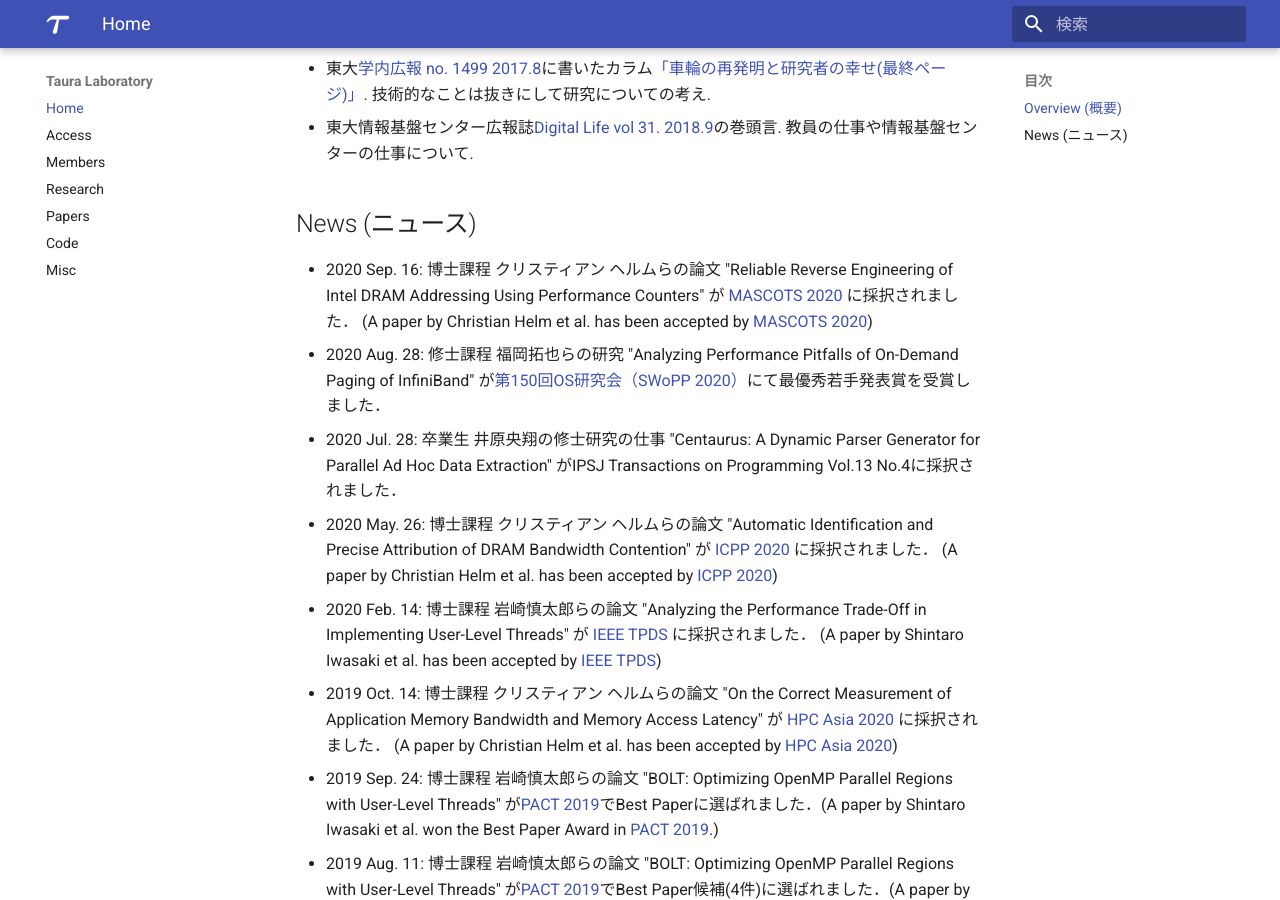
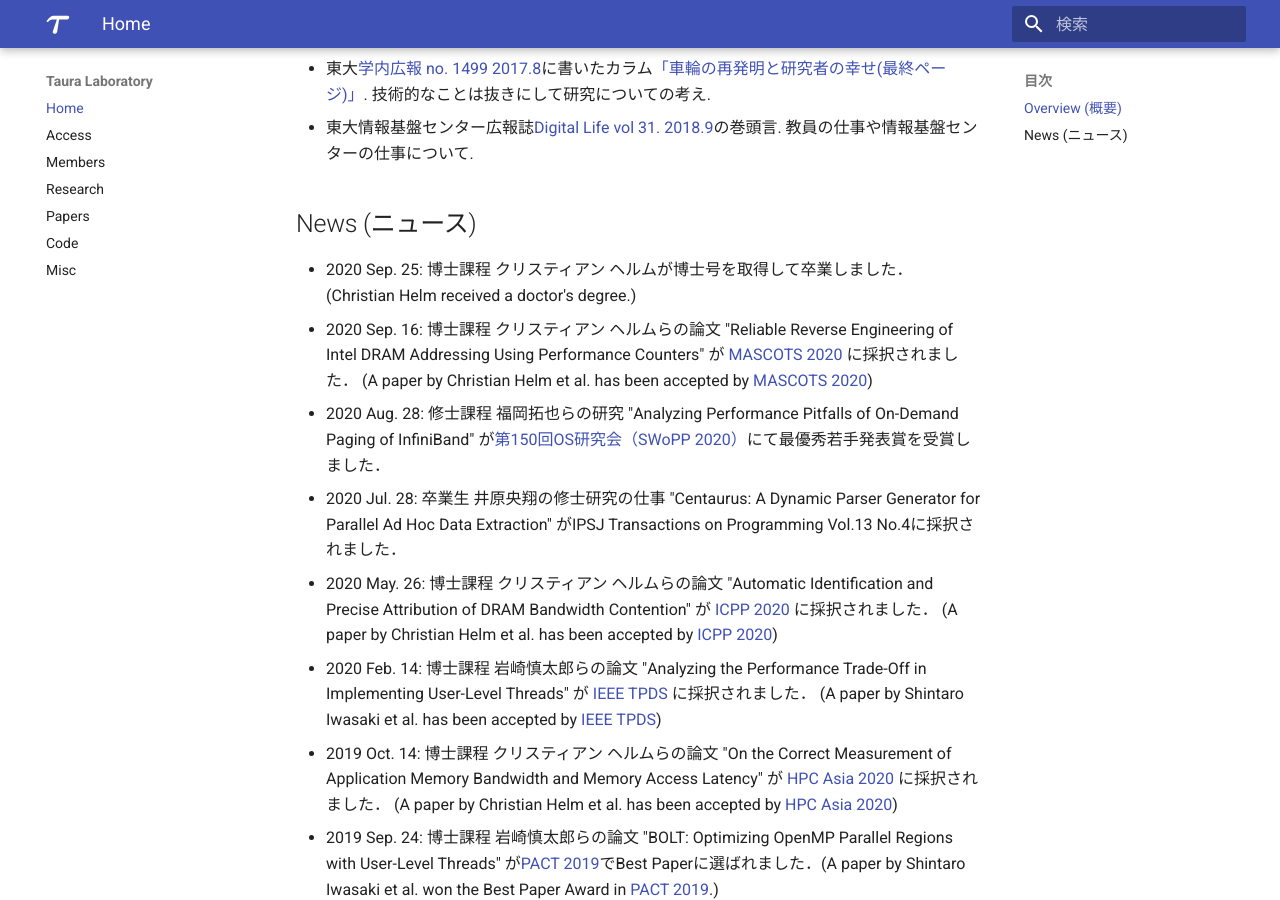
Before and after one commit to Yukayo/taura-lab, an MkDocs documentation site: the page built from docs/index.md, in a window 1280 px wide and 900 px high, scrolled down 688 px. Built offline with MkDocs 1.6.1 and Material for MkDocs 9.7.7, drawn with Linux system fonts in a browser that asks for light colours.

Commit message:
Update index.md

```diff
--- a/docs/index.md
+++ b/docs/index.md
@@ -32,6 +32,7 @@ computers much more accessible to domain scientists.
   * 東大情報基盤センター広報誌[Digital Life vol 31. 2018.9](https://www.itc.u-tokyo.ac.jp/DigitalLife/vol31/Digital%20Life%20Vol31.pdf)の巻頭言. 教員の仕事や情報基盤センターの仕事について.
 
 ## News (ニュース)
+  * 2020 Sep. 25: 博士課程 クリスティアン ヘルムが博士号を取得して卒業しました． (Christian Helm received a doctor's degree.)
   * 2020 Sep. 16: 博士課程 クリスティアン ヘルムらの論文 "Reliable Reverse Engineering of Intel DRAM Addressing Using Performance Counters" が [MASCOTS 2020](http://mascots.iitis.pl/) に採択されました． (A paper by Christian Helm et al. has been accepted by [MASCOTS 2020](http://mascots.iitis.pl/))
   * 2020 Aug. 28: 修士課程 福岡拓也らの研究 "Analyzing Performance Pitfalls of On-Demand Paging of InfiniBand" が[第150回OS研究会（SWoPP 2020）](http://www.ipsj.or.jp/sig/os/index.php?2020%C7%AF7%B7%EE%B8%A6%B5%E6%B2%F1)にて最優秀若手発表賞を受賞しました．
   * 2020 Jul. 28: 卒業生 井原央翔の修士研究の仕事 "Centaurus: A Dynamic Parser Generator for Parallel Ad Hoc Data Extraction" がIPSJ Transactions on Programming Vol.13 No.4に採択されました．
```
